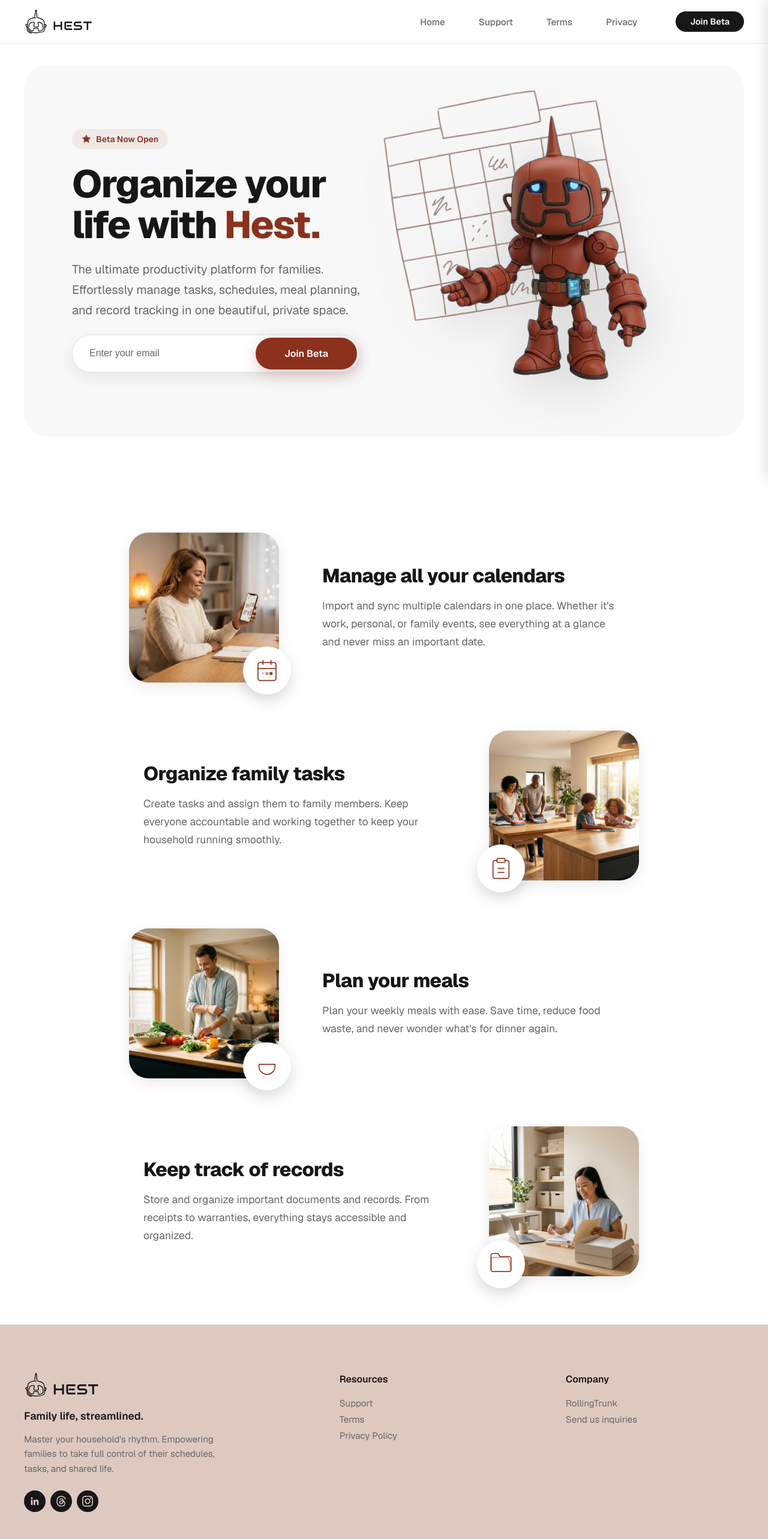
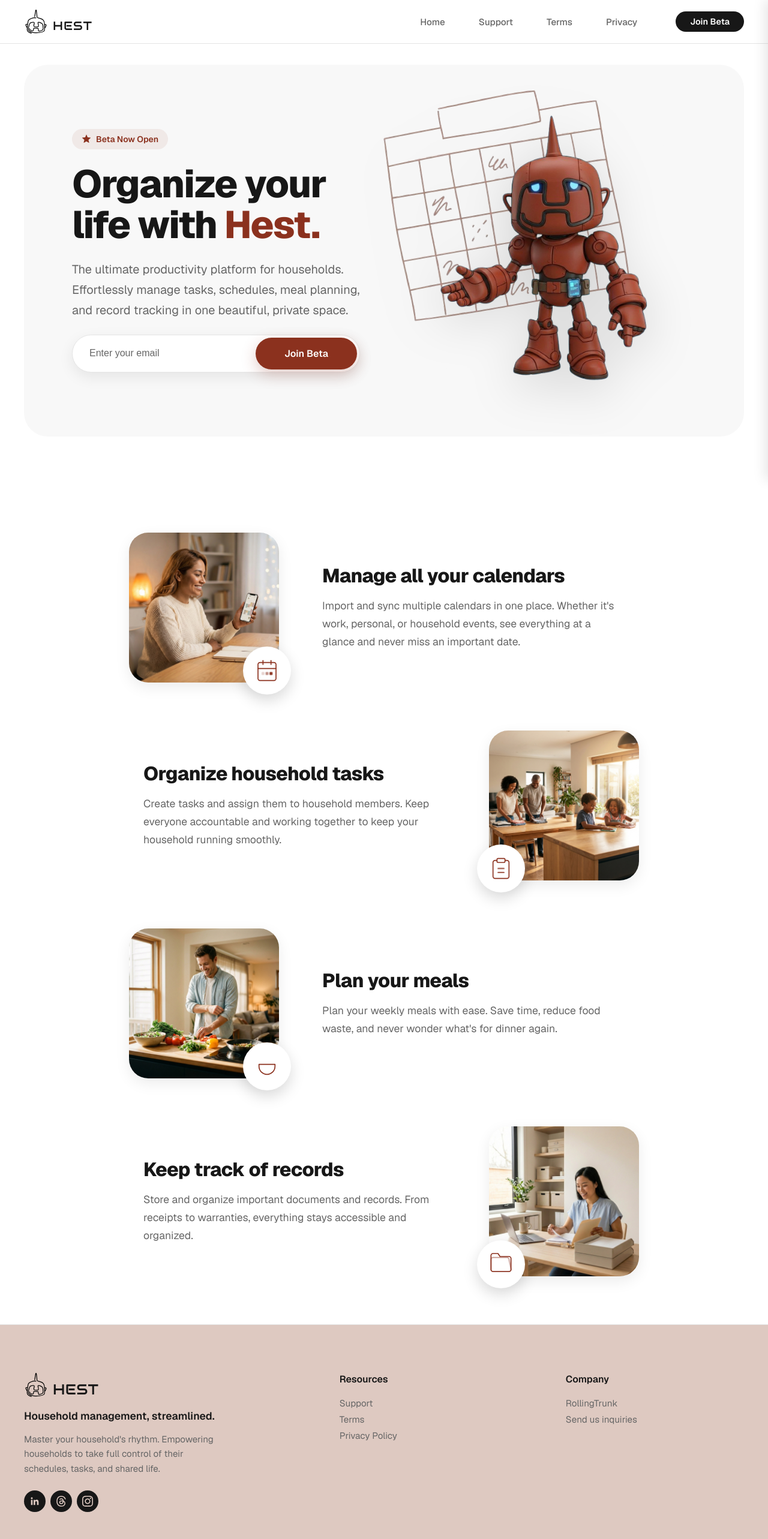
Before and after one commit to RollingTrunk/hest.page, a Next.js app: page / in a window 1280 px wide. Shown: the top 2566 px of the page at 60% size. Built offline with nearby package versions, Linux system fonts and the light colour scheme; no server answers.

Commit message:
Replace all instances of families with households

```diff
--- a/app/layout.tsx
+++ b/app/layout.tsx
@@ -27,16 +27,16 @@ export const metadata: Metadata = {
     default: "Hest - Organize your life",
     template: "%s | Hest",
   },
-  description: "Hest is the ultimate productivity platform for families. Manage shared calendars, tasks, meal plans, and important records in one beautiful, private space.",
+  description: "Hest is the ultimate productivity platform for households. Manage shared calendars, tasks, meal plans, and important records in one beautiful, private space.",
   applicationName: "Hest",
   authors: [{ name: "Hest Team" }],
-  keywords: ["family organizer", "shared calendar", "task management", "meal planner", "home records", "productivity app", "family app"],
+  keywords: ["household organizer", "shared calendar", "task management", "meal planner", "home records", "productivity app", "household app"],
   openGraph: {
     type: "website",
     locale: "en_US",
     url: "https://hest.page",
     title: "Hest - Organize your life",
-    description: "Hest is the ultimate productivity platform for families. Manage shared calendars, tasks, meal plans, and important records in one beautiful, private space.",
+    description: "Hest is the ultimate productivity platform for households. Manage shared calendars, tasks, meal plans, and important records in one beautiful, private space.",
     siteName: "Hest",
     images: [
       {
@@ -50,7 +50,7 @@ export const metadata: Metadata = {
   twitter: {
     card: "summary",
     title: "Hest - Organize your life",
-    description: "Hest is the ultimate productivity platform for families.",
+    description: "Hest is the ultimate productivity platform for households.",
     images: ["/og-image.png"],
   },
 };
@@ -66,7 +66,7 @@ const jsonLd = {
     "price": "0",
     "priceCurrency": "USD"
   },
-  "description": "The ultimate productivity platform for families. Manage shared calendars, tasks, meal plans, and important records.",
+  "description": "The ultimate productivity platform for households. Manage shared calendars, tasks, meal plans, and important records.",
   "aggregateRating": {
     "@type": "AggregateRating",
     "ratingValue": "4.8",
--- a/app/page.tsx
+++ b/app/page.tsx
@@ -25,7 +25,7 @@ export default function Home() {
               </h1>
 
               <p className={styles.heroSubtitle}>
-                The ultimate productivity platform for families. Effortlessly manage
+                The ultimate productivity platform for households. Effortlessly manage
                 tasks, schedules, meal planning, and record tracking in one beautiful, private space.
               </p>
 
@@ -77,7 +77,7 @@ export default function Home() {
               <h3 className={styles.featureTitle}>Manage all your calendars</h3>
               <p className={styles.featureText}>
                 Import and sync multiple calendars in one place. Whether it&apos;s work, personal,
-                or family events, see everything at a glance and never miss an important date.
+                or household events, see everything at a glance and never miss an important date.
               </p>
             </div>
           </div>
@@ -88,7 +88,7 @@ export default function Home() {
               <div className={styles.featureImage}>
                 <Image
                   src="/feature-tasks-v3.png"
-                  alt="Family task management"
+                  alt="Household task management"
                   width={500}
                   height={500}
                   style={{ width: '100%', height: 'auto', display: 'block' }}
@@ -97,9 +97,9 @@ export default function Home() {
               <IconOverlay type="tasks" position="left" />
             </div>
             <div className={styles.featureContent}>
-              <h3 className={styles.featureTitle}>Organize family tasks</h3>
+              <h3 className={styles.featureTitle}>Organize household tasks</h3>
               <p className={styles.featureText}>
-                Create tasks and assign them to family members. Keep everyone accountable
+                Create tasks and assign them to household members. Keep everyone accountable
                 and working together to keep your household running smoothly.
               </p>
             </div>
--- a/app/privacy/page.tsx
+++ b/app/privacy/page.tsx
@@ -14,7 +14,7 @@ export default function PrivacyPage() {
           <p>This Privacy Notice for Rolling Trunk LLC ("we," "us," or "our"), describes how and why we might access, collect, store, use, and/or share ("process") your personal information when you use our services ("Services"), including when you:</p>
           <ul className={styles.list}>
             <li className={styles.listItem}>Download and use our mobile application (Hest), or any other application of ours that links to this Privacy Notice</li>
-            <li className={styles.listItem}>Use Hest. A productivity platform to help families manage tasks, schedules, meal planning, and record tracking</li>
+            <li className={styles.listItem}>Use Hest. A productivity platform to help households manage tasks, schedules, meal planning, and record tracking</li>
             <li className={styles.listItem}>Engage with us in other related ways, including any marketing or events</li>
           </ul>
           <p>
@@ -92,7 +92,7 @@ export default function PrivacyPage() {
           <h3 className={styles.subSectionTitle}>Sensitive Information</h3>
           <p className={styles.text}>When necessary, with your consent or as otherwise permitted by applicable law, we process the following categories of sensitive information:</p>
           <ul className={styles.list}>
-            <li className={styles.listItem}>family records</li>
+            <li className={styles.listItem}>Household records</li>
           </ul>
         </div>
 
--- a/app/support/page.tsx
+++ b/app/support/page.tsx
@@ -18,7 +18,7 @@ const faqs = [
   },
   {
     question: "Is my data secure?",
-    answer: "Security is our top priority. We use industry-standard encryption to protect your data both in transit and at rest. Your personal information is never shared with third parties without your explicit consent."
+    answer: "Security is our top priority and we care about your privacy. We use industry-standard encryption to protect your data both in transit and at rest. Your personal information is never shared with third parties without your explicit consent."
   },
   {
     question: "Can I import data from other apps?",
--- a/components/Layout/Footer.tsx
+++ b/components/Layout/Footer.tsx
@@ -18,9 +18,9 @@ export default function Footer() {
               <Image src="/hest.svg" alt="Hest Logo" width={40} height={40} />
               <span className={styles.footerLogoText}>HEST</span>
             </Link>
-            <p className={styles.footerTagline}>Family life, streamlined.</p>
+            <p className={styles.footerTagline}>Household management, streamlined.</p>
             <p className={styles.footerDescription}>
-              Master your household's rhythm. Empowering families to take full control of their schedules, tasks, and shared life.
+              Master your household's rhythm. Empowering households to take full control of their schedules, tasks, and shared life.
             </p>
 
             {/* Social Links */}
```
